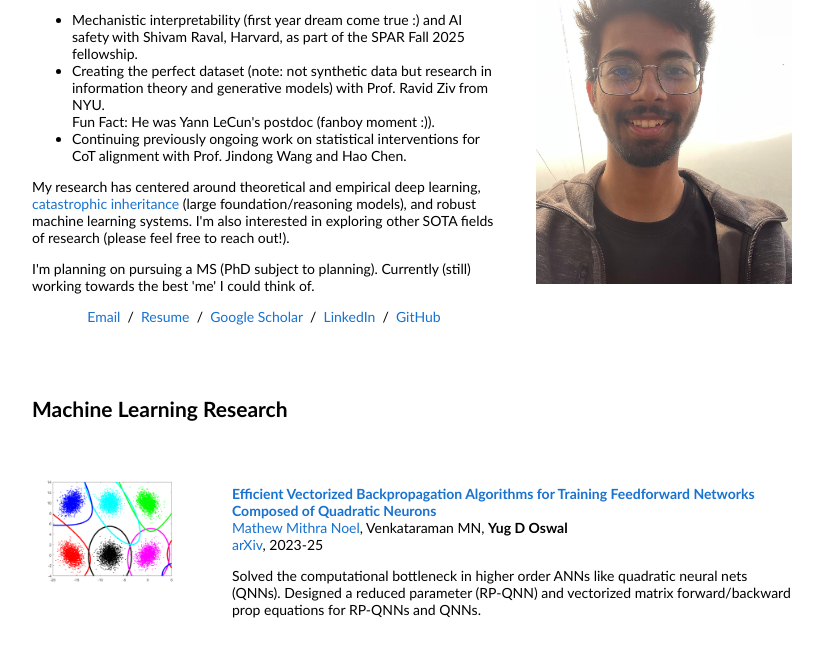
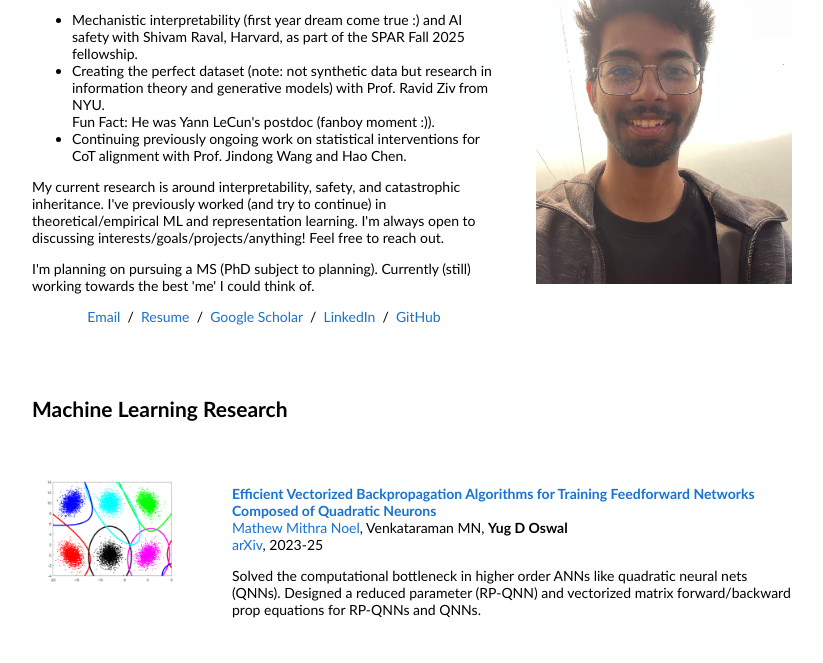
Before and after one commit to Yug-Oswal/yug-oswal.github.io, a plain HTML site: page index.html in a window 1280 px wide. Shown: the part 137-800 px from the top of the page, without its empty margins (228-1051 px from the left). Drawn offline with Linux system fonts and the light colour scheme.

Commit message:
update: bio update

```diff
--- a/index.html
+++ b/index.html
@@ -27,7 +27,7 @@
             <li>Continuing previously ongoing work on statistical interventions for CoT alignment with Prof. Jindong Wang and Hao Chen.</li>
           </ul>
           </p>
-          <p>My research has centered around theoretical and empirical deep learning, <a href="https://arxiv.org/abs/2402.01909">catastrophic inheritance</a> (large foundation/reasoning models), and robust machine learning systems. I'm also interested in exploring other SOTA fields of research (please feel free to reach out!).
+          <p>My current research is around interpretability, safety, and catastrophic inheritance. I've previously worked (and try to continue) in theoretical/empirical ML and representation learning. I'm always open to discussing interests/goals/projects/anything! Feel free to reach out.
               </p>
 	      <p>I'm planning on pursuing a MS (PhD subject to planning). Currently (still) working towards the best 'me' I could think of.
               </p>
```
